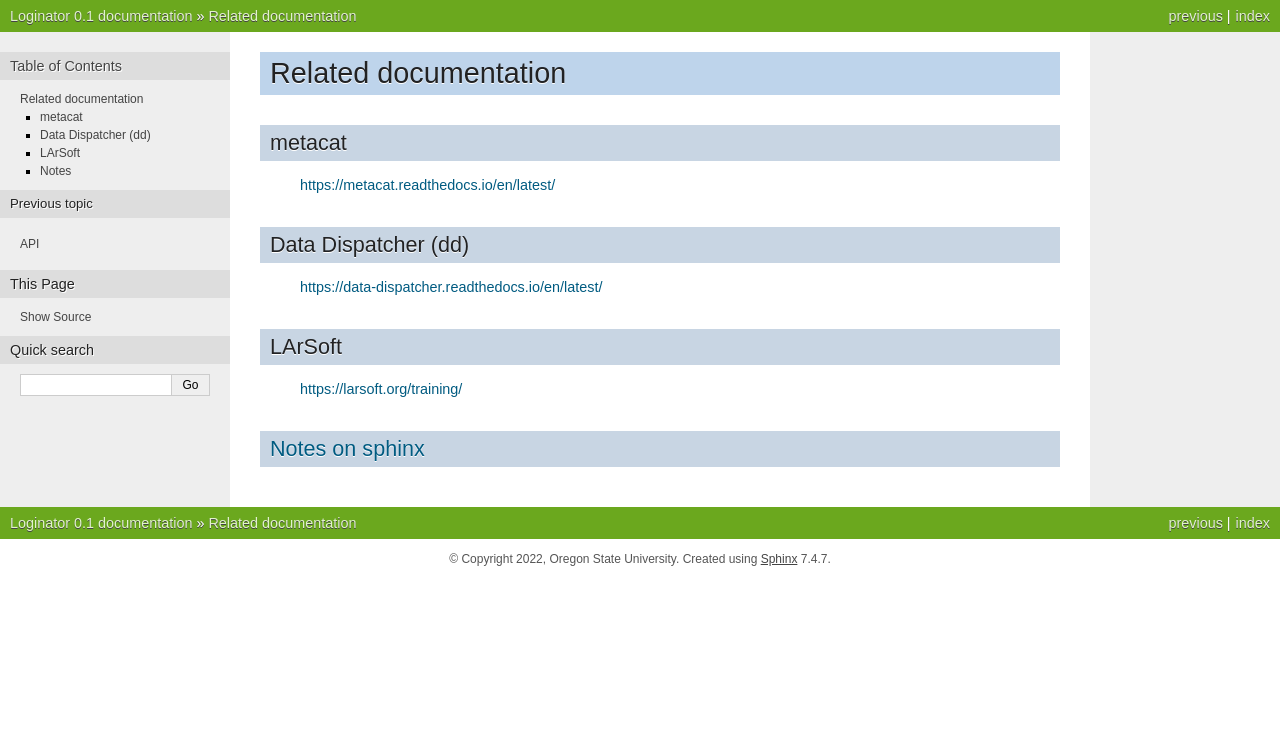
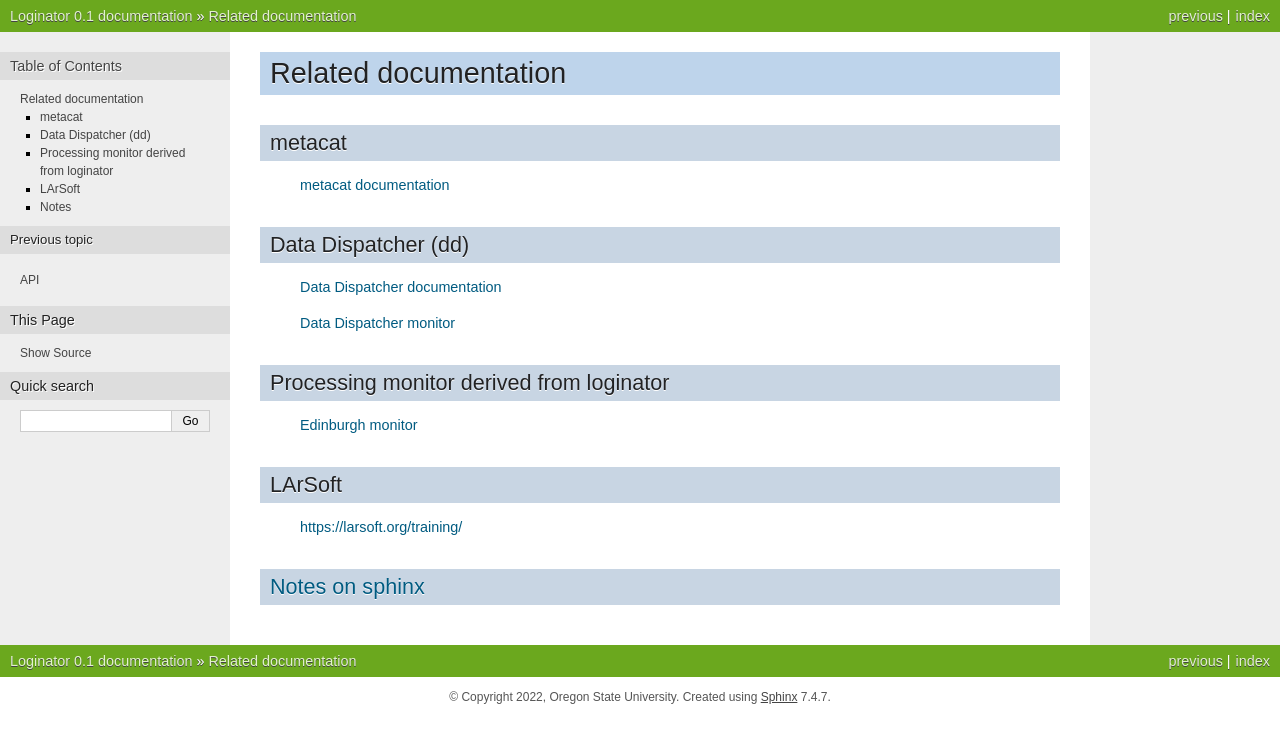
Before and after one commit to hschellman/DataChallengeWork-loginator, a Sphinx documentation site: the page built from docs/source/related.rst, in a window 1280 px wide. Shown: the top 743 px of the page. Built offline with Sphinx 7.4.7, drawn with Linux system fonts in a browser that asks for light colours.

```diff
--- a/docs/source/conf.py
+++ b/docs/source/conf.py
@@ -21,8 +21,9 @@
 top = pathlib.Path(__file__).parents[2].resolve().as_posix()
 print("top",top)
 py = os.path.join(top,"python")
-sys.path.insert(0, pathlib.Path(__file__).parents[2].resolve().as_posix())
+sys.path.insert(0,top)
 sys.path.insert(0,py)
+sys.path.insert(0,os.path.join(top,"tests"))
 
 
 
@@ -49,7 +50,8 @@
     'sphinx.ext.autodoc',
     'sphinx.ext.autosummary',
     'sphinx.ext.napoleon',
-    "sphinx.ext.autosectionlabel",
+    'sphinx.ext.autosectionlabel',
+    'sphinx.ext.viewcode',
     #'sphinxcontrib.programoutput',  # not available to github
 ]
 
--- a/docs/source/related.rst
+++ b/docs/source/related.rst
@@ -4,12 +4,19 @@
 metacat
 -------
 
-  https://metacat.readthedocs.io/en/latest/
+  `metacat documentation <https://metacat.readthedocs.io/en/latest/>`_
 
 Data Dispatcher (dd)
 --------------------
 
-  https://data-dispatcher.readthedocs.io/en/latest/
+  `Data Dispatcher documentation <https://data-dispatcher.readthedocs.io/en/latest/>`_
+
+  `Data Dispatcher monitor <https://metacat.fnal.gov:9443/dune/dd/gui/P/projects>`_
+
+Processing monitor derived from loginator
+-----------------------------------------
+
+  `Edinburgh monitor <https://dune.monitoring.edi.scotgrid.ac.uk/app/dashboards#/view/031a9170-7c89-11ed-8858-b568674f6e5d>`_
 
 LArSoft
 -------
```
Also changed, not shown: docs/source/Intro.rst (+6 -7 lines), docs/source/usage.rst (+10 -1 lines), 9 other files.
